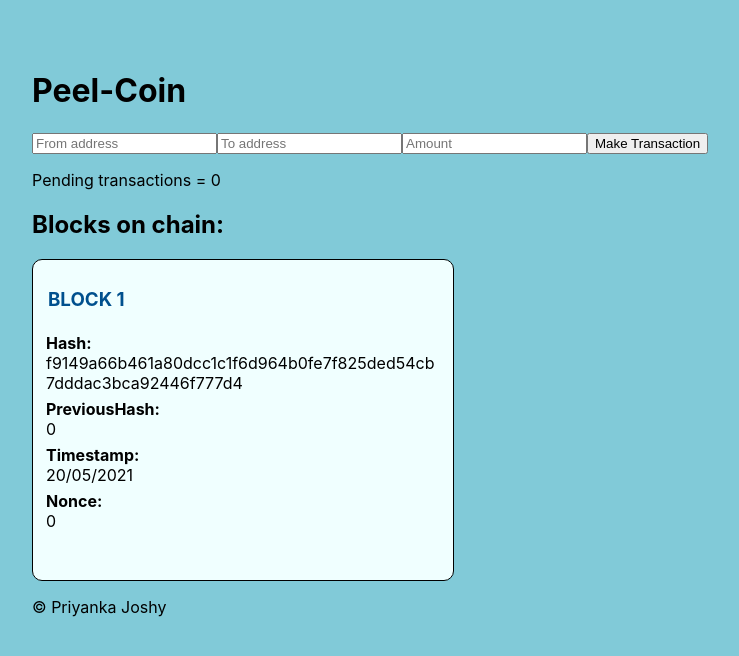
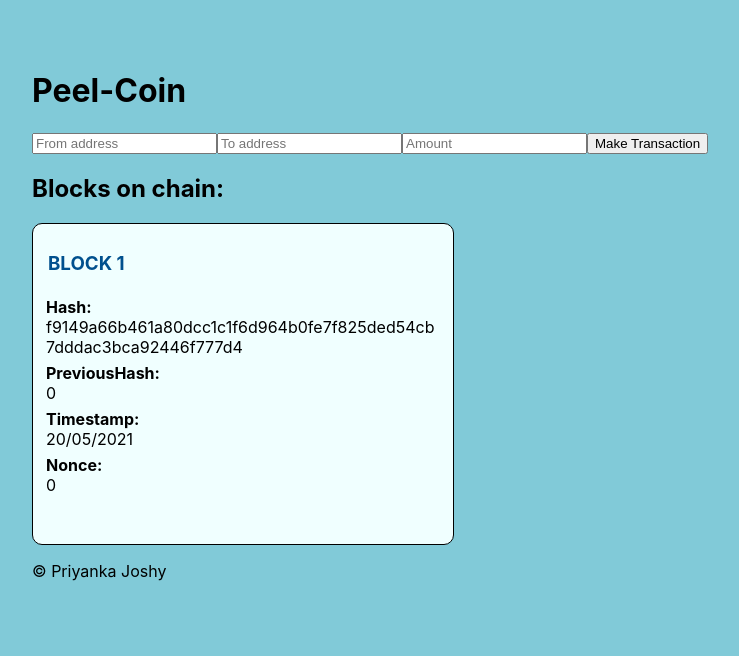
Before and after one commit to curiouspeel/peel-coin, a React (Create React App) app: page / in a window 1280 px wide. Shown: the top 656 px of the page, without its empty margins (18-757 px from the left). Built offline with nearby package versions, Linux system fonts and the light colour scheme.

Commit message:
Debugging: Moved transaction implementation from AppHeader to App; New blocks are successfully added on each new transaction input but [ISSUE]-- hash of previous blocks is changed

```diff
--- a/src/App.js
+++ b/src/App.js
@@ -9,56 +9,62 @@ import AppFooter from './components/AppFooter';
 function App(props) {
 
   let priCoin = new myBlockChain();
-  // let allTransactions =[];
 
-  // const [data, setData] = useState({fromAddress:"", toAddress:"", amount:""});
-  const [data, setData] = useState([]);
+  const [txInfo, setTxInfo] = useState({fromAddress:"", toAddress:"", amount:""});
+  const [transactionList, setTransactionList] = useState([]);
 
-  let txCount=3;
-  const childToParent = (childData) =>{
-    setData(childData);
-    // console.log(data);
+  function handleChange(event) {
+    const { name, value } = event.target;
+    setTxInfo((prevState) => ({ ...prevState, [name]: value }));
+  }
+  function handleSubmit(event) {
+    event.preventDefault();
+    setTransactionList((prevTransaction) => [...prevTransaction, txInfo]);
+  };
 
-    // counter = count;
-    // console.log(count +" "+ childData+" "+counter);
-    // console.log(counter +" "+ counter%txCount);
+  // const transactions = transactionList.map((tx, index) =>
+  // (<p key={index}>
+  //   {tx.fromAddress} {tx.toAddress} {tx.amount}
+  // </p>));
+
+  const transactions = transactionList.map((tx, index) =>{
+    priCoin.addTransaction(new Transaction(tx.fromAddress, tx.toAddress, tx.amount));
+    priCoin.minePendingTransactions("address1");
+    return (<p key={index}>
+      {tx.fromAddress} {tx.toAddress} {tx.amount}
+    </p>);
   }
+  );
 
-  if(data.length>0 && (data.length%txCount === 0)){
-    console.log("entered if");
-    console.log(data);
-
-    for(let itr=0; itr<txCount; itr++){
-      priCoin.addTransaction(new Transaction(data[itr].fromAddress, data[itr].toAddress, data[itr].amount));
-    }
-    // priCoin.addTransaction(new Transaction('address1', 'address2', 10));
-    console.log("Mining pending transactions... ");
-    priCoin.minePendingTransactions('address2');
-
-    for(let j=0; j<1; j++){
-      priCoin.addTransaction(new Transaction('address1', 'address2', 56));
-      console.log("Mining pending transactions... ");
-      priCoin.minePendingTransactions('address2');
-    }
-  }
-
-  // ISSUE !!! BLOCK DISAPPEARS ON EXITING IF
-
-  // for(let j=0; j<5; j++){
-  //   priCoin.addTransaction(new Transaction('address1', 'address2', 56));
-  //   console.log("Mining pending transactions... ");
-  //   priCoin.minePendingTransactions('address2');
-  // }
-
-  // priCoin.addTransaction(new Transaction('address1', 'address2', 56));
-  // console.log("Mining pending transactions... ");
-  // priCoin.minePendingTransactions('address2');
-
-  console.log(priCoin);
 
   return (
     <div className="App">
-      <AppHeader childToParent={childToParent}/>
+      <AppHeader/>
+
+      <form onSubmit={handleSubmit}>
+        <input
+          placeholder="From address"
+          name="fromAddress"
+          value={txInfo.fromAddress}
+          onChange={handleChange}
+          required
+        />
+        <input
+          placeholder="To address"
+          name="toAddress"
+          value={txInfo.toAddress}
+          onChange={handleChange}
+          required
+        />
+        <input
+          placeholder="Amount"
+          name="amount"
+          value={txInfo.amount}
+          onChange={handleChange}
+          required
+        />
+        <input type="submit" value="Make Transaction" />
+      </form>
 
       <div className="App-content">
         <h2>Blocks on chain: </h2>
@@ -77,7 +83,7 @@ function App(props) {
               ))}
         </div>
       </div>
-      {/* {data.fromAddress} {data.toAddress} {data.amount} */}
+      {transactions}
       <AppFooter author={props.author}/>
     </div>
   );
--- a/src/blockchain-script.js
+++ b/src/blockchain-script.js
@@ -56,13 +56,15 @@ class Blockchain{
         console.log("Block "+this.chain.length+ " successfully mined !");
         this.chain.push(block);
 
+        console.log("SCRIPT ---"+this.chain);
+
         this.pendingTransactions = [];
     }
 
     addTransaction(transaction){
         if(!transaction.fromAddress || !transaction.toAddress){
             // throw new Error("Transaction must have from and to address");
-            alert("Transaction must have from and to address");
+            // alert("Transaction must have from and to address");
         }
         this.pendingTransactions.push(transaction);
         console.log("Trasaction pending");
--- a/src/components/AppHeader.js
+++ b/src/components/AppHeader.js
@@ -3,27 +3,26 @@ import React, {useState} from 'react';
 
 function AppHeader({childToParent}) {
 
-    // let data = "TESTING DATA";
-    const [count, setCount] = useState(0);
-    const [txInfo, setTxInfo] = useState({fromAddress:"", toAddress:"", amount:""});
-    const [transactionList, setTransactionList] = useState([]);
+    // const [count, setCount] = useState(0);
+    // const [txInfo, setTxInfo] = useState({fromAddress:"", toAddress:"", amount:""});
+    // const [transactionList, setTransactionList] = useState([]);
 
-    function handleChange(event){
-        const {name, value} = event.target;
-        setTxInfo((prevState) => ({...prevState, [name]:value}));
-    }
-    function handleSubmit(event){
-        event.preventDefault();
-        setTransactionList((prevTransaction) => [...prevTransaction, txInfo]);
-        setCount(count+1);
-        // console.log(transactionList[count-1].amount)
-        childToParent(transactionList);
-    };
+    // function handleChange(event){
+    //     const {name, value} = event.target;
+    //     setTxInfo((prevState) => ({...prevState, [name]:value}));
+    // }
+    // function handleSubmit(event){
+    //     event.preventDefault();
+    //     setTransactionList((prevTransaction) => [...prevTransaction, txInfo]);
+    //     setCount(count+1);
+    //     // console.log(transactionList[count-1].amount)
+    //     childToParent(transactionList);
+    // };
 
-    const transactions = transactionList.map((tx, index) =>
-    (<p key={index}>
-        {tx.fromAddress} {tx.toAddress} {tx.amount}
-    </p>));
+    // const transactions = transactionList.map((tx, index) =>
+    // (<p key={index}>
+    //     {tx.fromAddress} {tx.toAddress} {tx.amount}
+    // </p>));
 
     return (
         <div>
@@ -32,7 +31,7 @@ function AppHeader({childToParent}) {
             </header>
 
 
-            <form onSubmit={handleSubmit}>
+            {/* <form onSubmit={handleSubmit}>
                 <input
                     placeholder="From address"
                     name="fromAddress"
@@ -55,9 +54,9 @@ function AppHeader({childToParent}) {
                     required
                 />
                 <input type="submit" value="Make Transaction"/>
-            </form>
-            {transactions}
-            <p>Pending transactions = {count}</p>
+            </form> */}
+            {/* {transactions}
+            <p>Pending transactions = {count}</p> */}
         </div>
     );
 }
```
